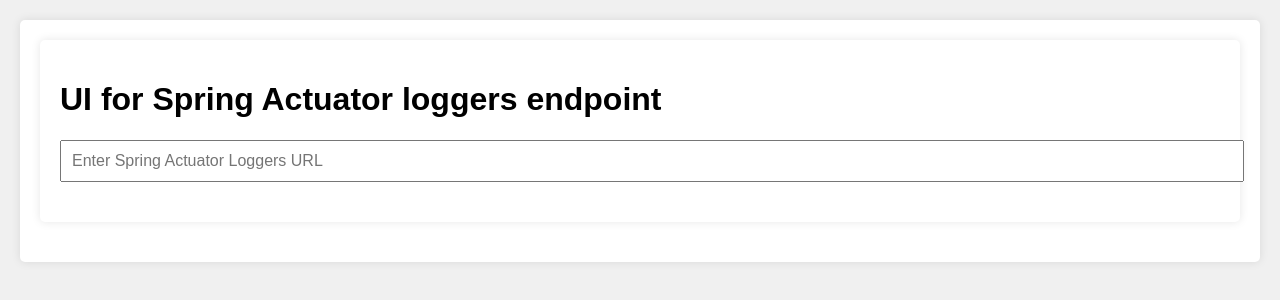
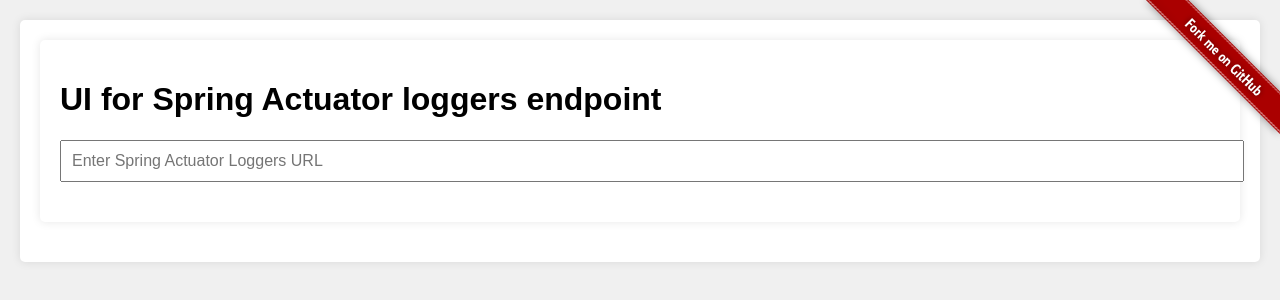
Before and after one commit to eydunn/ui-for-spring-actuator-loggers, a React (Create React App) app: page / in a window 1280 px wide. Shown: the top 300 px of the page. Built offline with nearby package versions, Linux system fonts and the light colour scheme.

Commit message:
Added 'Fork me on GitHub' ribbon

```diff
--- a/src/App.js
+++ b/src/App.js
@@ -1,4 +1,6 @@
 import React, { useState, useEffect } from 'react';
+import ForkMe from './ForkMe/ForkMe';
+
 import './App.css';
 
 function App() {
@@ -46,6 +48,7 @@
 
   return (
       <div>
+        <ForkMe />
         <h1>UI for Spring Actuator loggers endpoint</h1>
         <input type="text" value={url} onChange={handleUrlChange} placeholder="Enter Spring Actuator Loggers URL" />
         {data && (
--- /dev/null
+++ b/src/ForkMe/ForkMe.css
@@ -0,0 +1,5 @@
+.ForkMe {
+    position: absolute;
+    top: 0;
+    right: 0;
+}
--- /dev/null
+++ b/src/ForkMe/ForkMe.js
@@ -0,0 +1,11 @@
+import React from 'react';
+import './ForkMe.css';
+import forkmelogo from './forkme_right_red_aa0000.png';
+
+function ForkMe() {
+    return  <a href="https://github.com/eydunn/true-cost-of-meetings" target="_blank" rel="noopener noreferrer" className="ForkMe">
+                <img src={forkmelogo} alt="Fork me on GitHub" />
+            </a>;
+}
+
+export default ForkMe;
```
Also changed, not shown: src/ForkMe/forkme_right_red_aa0000.png (added).
